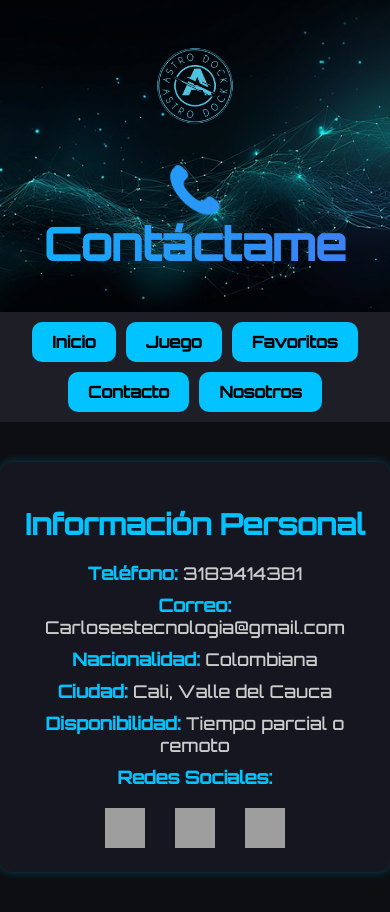
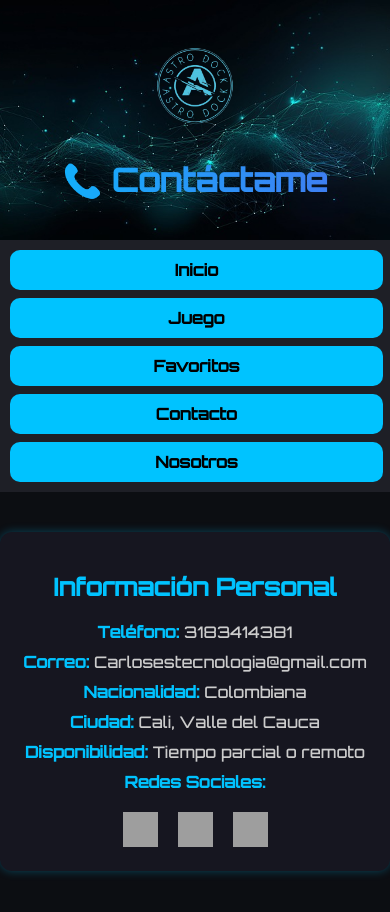
Before and after one commit to Carlos3540/XSPACE-API, a plain HTML site: page contacto.html in a window 390 px wide. Drawn offline with Linux system fonts and the light colour scheme; grey boxes are pictures that could not be loaded.

Commit message:
pruebafinal

```diff
--- a/contacto.html
+++ b/contacto.html
@@ -12,6 +12,8 @@
   color: #fff;
   margin: 0;
   padding: 0;
+  overflow-x: hidden;
+  min-height: 100vh;
 }
 
 header {
@@ -27,6 +29,7 @@
   text-align: center;
   padding: 20px;
   box-sizing: border-box;
+  background-attachment: scroll;
 }
 
 .logo {
@@ -116,6 +119,7 @@
   display: flex;
   justify-content: center;
   gap: 30px;
+  flex-wrap: wrap;
 }
 
 .redes a img {
@@ -127,6 +131,51 @@
 .redes a img:hover {
   transform: scale(1.1);
 }
+
+/* --- Responsive para móviles --- */
+@media (max-width: 768px) {
+  header {
+    height: auto;
+    padding: 40px 20px;
+    text-align: center;
+  }
+
+  h1 {
+    font-size: 2rem;
+    padding: 0 10px;
+  }
+
+  nav#menuPrincipal {
+    flex-direction: column;
+    align-items: center;
+    gap: 8px;
+  }
+
+  nav#menuPrincipal a {
+    width: 90%;
+    font-size: 1rem;
+    text-align: center;
+  }
+
+  .contacto h2 {
+    font-size: 1.5em;
+  }
+
+  .contacto p {
+    font-size: 1em;
+  }
+
+  .redes {
+    flex-direction: row;
+    gap: 20px;
+  }
+
+  .redes a img {
+    width: 35px;
+    height: 35px;
+  }
+}
+
   </style>
 </head>
 <body>
@@ -140,7 +189,7 @@
     <a href="index.html">Inicio</a>
     <a href="juego.html">Juego</a>
     <a href="favoritos.html">Favoritos</a>
-    <a href="contactos.html">Contacto</a>
+    <a href="contacto.html">Contacto</a>
     <a href="nosotros.html">Nosotros</a>
   </nav>
 
--- a/stylegame.css
+++ b/stylegame.css
@@ -6,6 +6,8 @@ body {
   color: white;
   margin: 0;
   padding: 20px;
+  min-height: 100vh;
+  overflow-x: hidden;
 }
 
 #gameCanvas {
@@ -13,10 +15,16 @@ body {
   border: 2px solid #00d0df;
   margin: 0 auto;
   display: block;
+  width: 100%;
+  max-width: 480px;
+  height: auto;
 }
 
 .controls {
   margin: 20px 0;
+  display: flex;
+  flex-direction: column;
+  align-items: center;
 }
 
 button {
@@ -27,6 +35,9 @@ button {
   margin: 5px;
   cursor: pointer;
   border-radius: 5px;
+  font-size: 1rem;
+  width: 90%;
+  max-width: 300px;
 }
 
 button:disabled {
@@ -39,6 +50,9 @@ input {
   margin: 5px;
   border-radius: 5px;
   border: 1px solid #4dffe7;
+  width: 90%;
+  max-width: 300px;
+  font-size: 1rem;
 }
 
 #status {
@@ -108,9 +122,10 @@ input {
   min-width: 60px;
   text-align: right;
 }
+
 h1 {
-  font-size: 3rem;
-  font-family: 'Orbitron', sans-serif; /* Fuente futurista */
+  font-size: 2.5rem;
+  font-family: 'Orbitron', sans-serif;
   color: #0021df;
   text-shadow: 0 0 10px #0059df, 0 0 20px #008fb3;
   margin-bottom: 20px;
@@ -118,6 +133,7 @@ h1 {
   -webkit-background-clip: text;
   -webkit-text-fill-color: transparent;
   animation: pulseGlow 2s infinite alternate;
+  padding: 0 10px;
 }
 
 /* Animación de pulso futurista */
@@ -129,3 +145,29 @@ h1 {
     text-shadow: 0 0 20px #4df3ff, 0 0 40px #00eaff;
   }
 }
+
+/* Media query para celulares */
+@media (max-width: 600px) {
+  body {
+    padding: 10px;
+    background-attachment: scroll;
+    background-position: center;
+  }
+
+  h1 {
+    font-size: 2rem;
+  }
+
+  #gameCanvas {
+    max-width: 100%;
+  }
+
+  button, input {
+    font-size: 1rem;
+    width: 100%;
+  }
+
+  #topScores {
+    width: 95%;
+  }
+}
```
Also changed, not shown: favoritos.html (+38 -0 lines), galerias.html (+42 -0 lines), juego.html (+0 -3 lines). Lines whose indentation alone changed are shown as unchanged.
